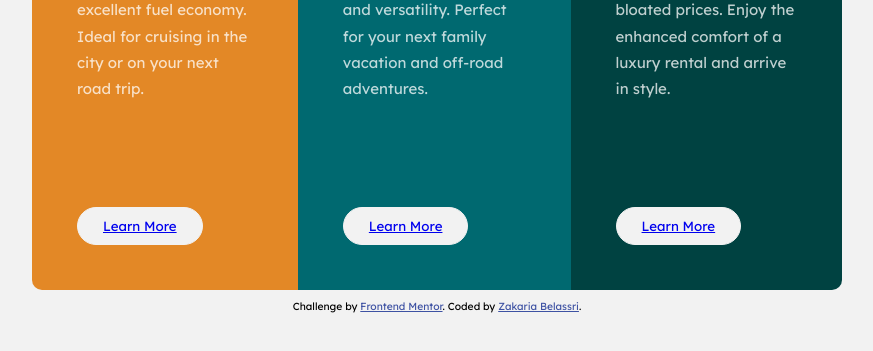
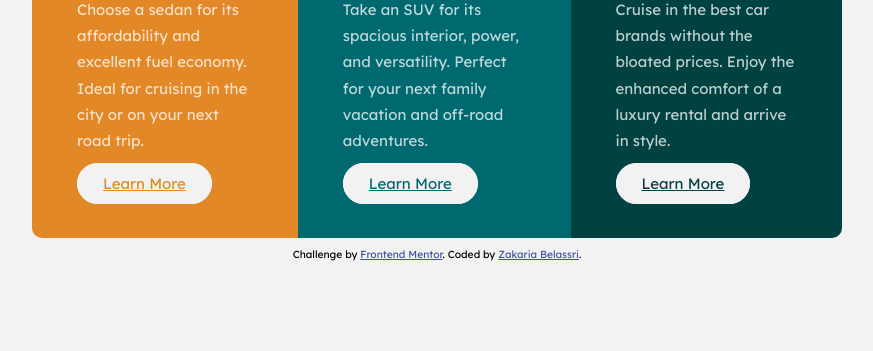
Before and after one commit to zakariabelassri/3-column-preview-card, a plain HTML site: page index.html in a window 1280 px wide. Shown: the part 349-700 px from the top of the page, without its empty margins (203-1076 px from the left). Drawn offline with Linux system fonts and the light colour scheme.

Commit message:
Update index.html

```diff
--- a/index.html
+++ b/index.html
@@ -22,7 +22,8 @@
         <div class="column column--first">
           <img
             src="images/icon-sedans.svg"
-            alt aria-hidden="true"
+            alt
+            aria-hidden="true"
             class="column__icon"
           />
           <h2 class="column__title">SEDANS</h2>
@@ -30,15 +31,19 @@
             Choose a sedan for its affordability and excellent fuel economy.
             Ideal for cruising in the city or on your next road trip.
           </p>
-          <button class="column__button column__button--first">
-            <a href="https://zakariabelassri.github.io/3-column-preview-card/">Learn More</a>
-          </button>
+          <a
+            href="https://zakariabelassri.github.io/3-column-preview-card/"
+            class="column__button column__button--first"
+          >
+            Learn More
+          </a>
         </div>
 
         <div class="column column--second">
           <img
             src="images/icon-suvs.svg"
-            alt aria-hidden="true"
+            alt
+            aria-hidden="true"
             class="column__icon"
           />
           <h2 class="column__title">SUVS</h2>
@@ -46,15 +51,19 @@
             Take an SUV for its spacious interior, power, and versatility.
             Perfect for your next family vacation and off-road adventures.
           </p>
-          <button class="column__button column__button--second">
-            <a href="https://zakariabelassri.github.io/3-column-preview-card/">Learn More</a>
-          </button>
+          <a
+            href="https://zakariabelassri.github.io/3-column-preview-card/"
+            class="column__button column__button--second"
+          >
+            Learn More
+          </a>
         </div>
 
         <div class="column column--third">
           <img
             src="images/icon-luxury.svg"
-            alt aria-hidden="true"
+            alt
+            aria-hidden="true"
             class="column__icon"
           />
           <h2 class="column__title">LUXURY</h2>
@@ -62,9 +71,12 @@
             Cruise in the best car brands without the bloated prices. Enjoy the
             enhanced comfort of a luxury rental and arrive in style.
           </p>
-          <button class="column__button column__button--third">
-            <a href="https://zakariabelassri.github.io/3-column-preview-card/">Learn More</a>
-          </button>
+          <a
+            href="https://zakariabelassri.github.io/3-column-preview-card/"
+            class="column__button column__button--third"
+          >
+            Learn More
+          </a>
         </div>
       </div>
     </main>
```
